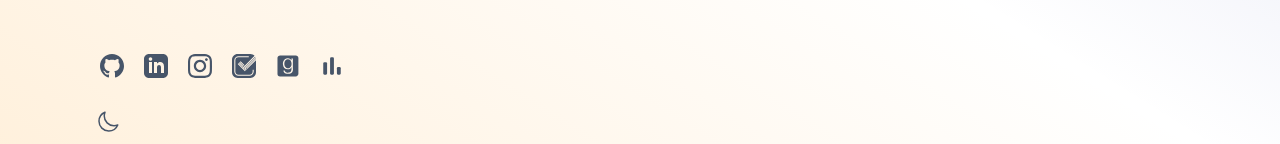
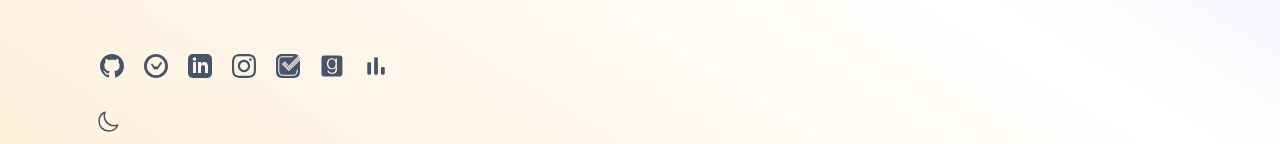
Before and after one commit to danielmnv/danielmnv, a Next.js app: page / in a window 1280 px wide. Shown: the part 606-750 px from the top of the page. Built offline with nearby package versions, Linux system fonts and the light colour scheme; no server answers; the database is empty.

Commit message:
Added wakatime icon and link

```diff
--- a/src/components/SocialLinks/SocialLinks.tsx
+++ b/src/components/SocialLinks/SocialLinks.tsx
@@ -4,6 +4,7 @@ import { InstagramIcon } from '@/components/icons/Instagram';
 import { LinkedInIcon } from '@/components/icons/LinkedInIcon';
 import { TraktTvIcon } from '@/components/icons/TraktTvIcon';
 import { StatsFM } from '../icons/StatsFM';
+import { WakaTimeIcon } from '../icons/WakaTimeIcon';
 
 interface SocialLink {
   name: string;
@@ -16,6 +17,11 @@ const socialLinks: SocialLink[] = [
     name: 'GitHub',
     url: 'https://github.com/danielmnv',
     icon: <GithubIcon className="social-icon" />,
+  },
+  {
+    name: 'WakaTime',
+    url: 'https://wakatime.com/@danielmnv',
+    icon: <WakaTimeIcon className="social-icon" />,
   },
   {
     name: 'LinkedIn',
@@ -47,7 +53,7 @@ const socialLinks: SocialLink[] = [
 export function SocialLinks() {
   return (
     <ul
-      className="ml-0 mt-8 flex items-center justify-center lg:ml-1 lg:justify-start"
+      className="ml-0 mt-8 flex flex-wrap items-center justify-center gap-y-2 lg:ml-1 lg:justify-start"
       aria-label="Social media"
     >
       {socialLinks.map((social) => (
--- /dev/null
+++ b/src/components/icons/WakaTimeIcon.tsx
@@ -0,0 +1,19 @@
+import classNames from 'classnames';
+
+export function WakaTimeIcon({ className }: { className?: string }) {
+  return (
+    <svg
+      xmlns="http://www.w3.org/2000/svg"
+      width="24"
+      height="24"
+      viewBox="0 0 24 24"
+      className={classNames(className)}
+      aria-hidden={true}
+    >
+      <path
+        fill="currentColor"
+        d="M12 0C5.373 0 0 5.373 0 12s5.373 12 12 12s12-5.373 12-12S18.627 0 12 0m0 2.824a9.176 9.176 0 1 1 0 18.352a9.176 9.176 0 0 1 0-18.352m5.097 5.058c-.327 0-.61.19-.764.45c-1.025 1.463-2.21 3.162-3.288 4.706l-.387-.636a.9.9 0 0 0-.759-.439a.9.9 0 0 0-.788.492l-.357.581l-1.992-2.943a.9.9 0 0 0-.761-.446c-.514 0-.903.452-.903.96a1 1 0 0 0 .207.61l2.719 3.96c.152.272.44.47.776.47a.91.91 0 0 0 .787-.483c.046-.071.23-.368.314-.504l.324.52c-.035-.047.076.113.087.13c.024.031.054.059.078.085l.058.052c.036.033.08.056.115.08q.039.023.076.04q.045.02.088.035c.058.025.122.027.18.04c.031.004.064.003.092.005c.29 0 .546-.149.707-.36c1.4-2 2.842-4.055 4.099-5.849A1 1 0 0 0 18 8.842c0-.508-.389-.96-.903-.96"
+      />
+    </svg>
+  );
+}
```
